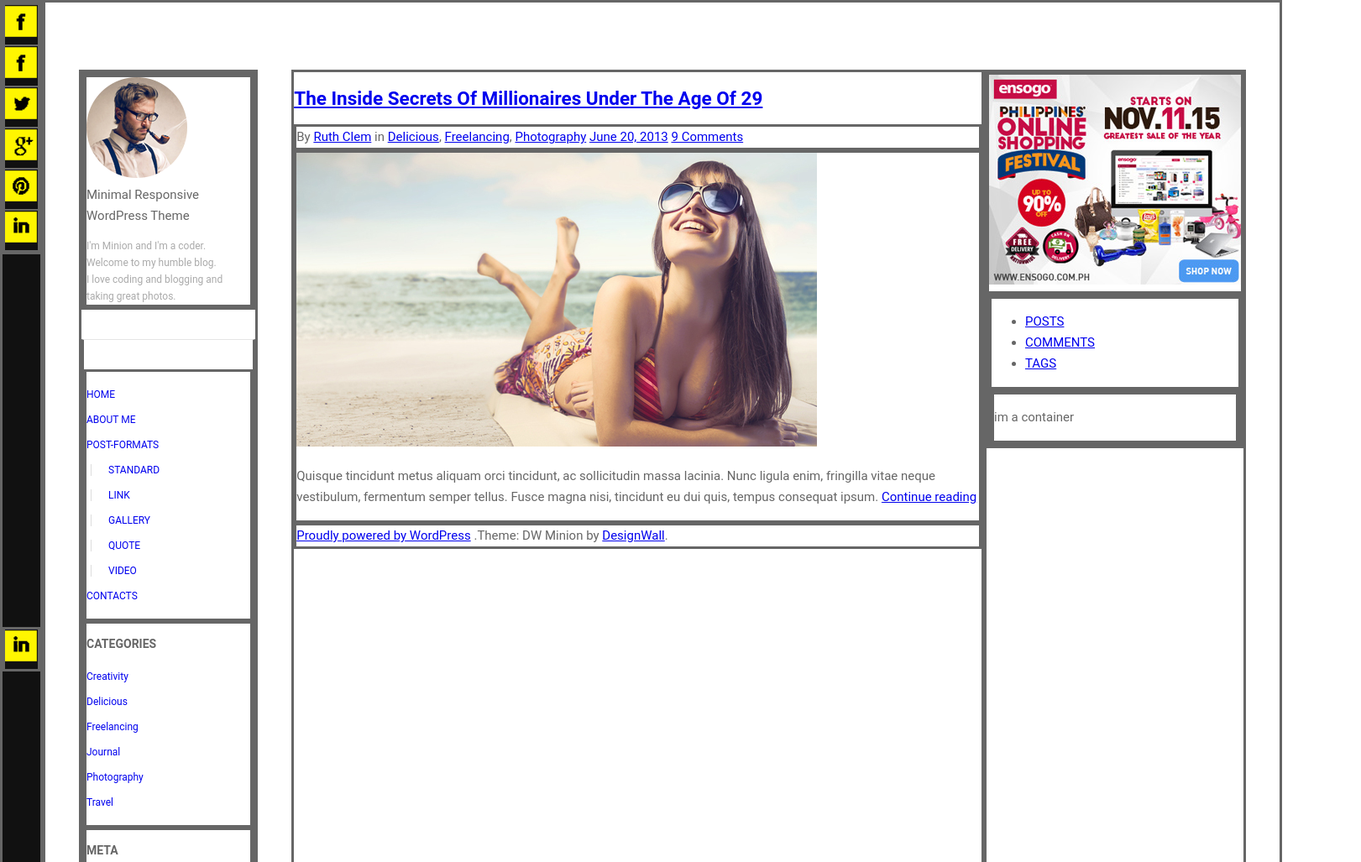
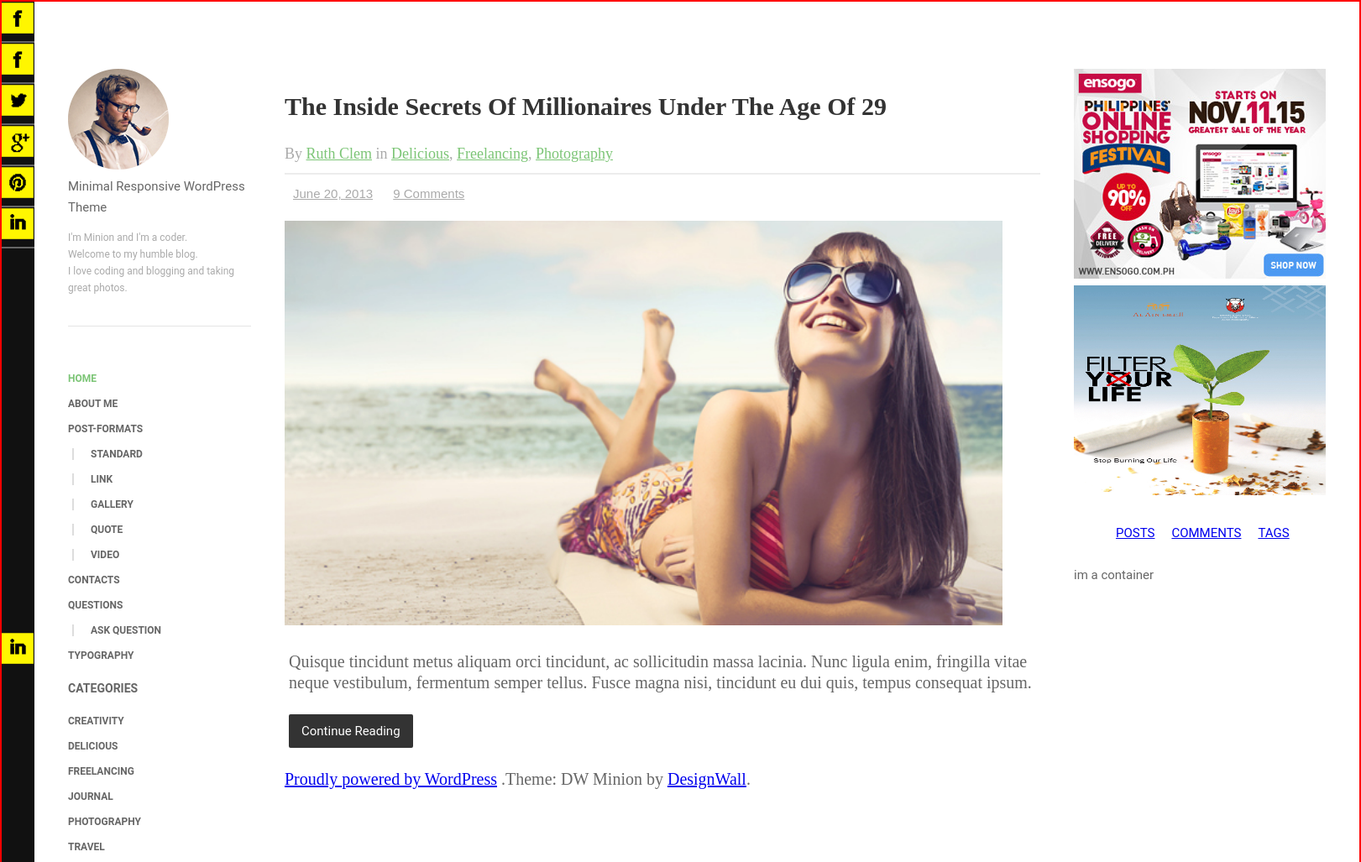
Before and after one commit to SienaSantos/ThirdAssignment, a plain HTML site: page index.html in a window 1280 px wide. Shown: the top 1027 px of the page at 84% size, 1621 px wide, since content can reach past the window. Drawn offline with Linux system fonts and the light colour scheme.

Commit message:
3rd assign 80 percent

```diff
--- a/css/Secrets.css
+++ b/css/Secrets.css
@@ -1,5 +1,5 @@
 body{
-  display: flex;
+  display: inline-flex;
   margin: 0;
   font-family: 'Roboto', "Helvetica Neue", Helvetica, Arial, sans-serif;
   font-size: 15px;
@@ -7,11 +7,11 @@ body{
   color: #666666;
   background-color: #ffffff;
   text-align: left;
-
+  border: 2px solid red;
 }
 
 div{
-  border: solid;
+
 }
 
 .header{
@@ -50,13 +50,14 @@ div{
   display:flex;
   padding: 40px;
   padding-top: 80px;
+  height: 100%;
 }
 .leftSection{
   float: left;
   position: relative;
-  margin-bottom: 30px;
   height: 100% !important;
-  width: 400px;
+  width: 218px;
+
 }
 .leftSection ul{
   list-style: none;
@@ -69,9 +70,19 @@ div{
 .leftNavBar{
   font-size: 12px;
   line-height: 20px;
+  font-weight: bold;
+  text-transform: uppercase;
+
+}
+.leftNavBar a{
+  color: #666666;
+}
+.leftNavBar a:hover{
+  color: #7cc576;
+  text-decoration: underline;
 }
 .pf-submenu{
-  border-left: 1px solid #dddddd;
+  border-left: 2px solid #dddddd;
   padding-left: 20px;
   margin-left: 5px;
   position: relative;
@@ -99,5 +110,87 @@ div{
 }
 .middleSection{
   margin-left: 40px;
+  margin-right: 40px;
+  font-family: 'Roboto Slab', serif;
+  width: 900px;
+  font-size: 20px;
+}
+.middleSection img{
+  width: 95%;
+  height: 60%;
+}
+.middleSection h2 a{
+  font-weight: 700;
+  line-height: 1.3;
+  color: #333333;
+  text-decoration: none;
+}
+.middleSection a:hover{
+  color: #7cc576;
+  text-decoration: underline;
+}
+.url-fn {
+  color: #7cc576;
+}
+
+.middleSection p{
+  word-wrap: break-word;
+  padding: 5px;
+}
+.entry-meta{
+  font-size: 18px;
+  color: #aaaaaa;
+}
+.date{
+  color: #aaaaaa;
+  padding: 10px;
+}
+.dateComment{
+  dateComment: flex;
+  border-top: 2px solid #ececec;
+  margin-top: 10px;
+  margin-bottom: 20px;
+  padding-top: 10px;
+  font-family: sans-serif;
+  font-size: 15px;
+}
+
+.btnContinue{
+  display: inline-block;
+  padding: 5px 15px;
+  margin-bottom: 0;
+  line-height: 30px;
+  font-size: 15px;
+  text-align: center;
+  vertical-align: middle;
+  cursor: pointer;
+  color: #ffffff;
+  border: none;
+  font-family: 'Roboto', "Helvetica Neue", Helvetica, Arial, sans-serif;
+  background-color: #333333;
+  text-transform: capitalize;
+  border-radius: 2px;
+  transition: background 0.2s;
+}
+
+.rightSection{
+  height: 100% !important;
+  width: 300px;
+}
+.ads{
+  display: block;
+}
+.rightSection img{
+  width: 100%;
+  height: 250px;
+}
+.recent-nav{
 
 }
+.rightSection ul{
+  list-style: none;
+  display: flex;
+}
+.rightSection ul li{
+  margin: 10px;
+}
--- a/index.html
+++ b/index.html
@@ -41,7 +41,7 @@
       <div class="leftNavBar">
         <div class="Home">
           <ul>
-            <li><a class ="homeNav" href="#">HOME</a></li>
+            <li><a class ="homeNav" style=" color: #7cc576;" href="#">HOME </a></li>
             <li><a class ="homeNav" href="#">ABOUT ME</a></li>
             <li><a class ="homeNav" href="#">POST-FORMATS</a></li>
               <ul>
@@ -52,6 +52,11 @@
                 <li><a class = "pf-submenu" href="#">VIDEO</a></li>
               </ul>
             <li><a class ="homeNav" href="#">CONTACTS</a></li>
+            <li><a class ="homeNav" href="#">QUESTIONS</a></li>
+            <ul>
+              <li><a class = "pf-submenu" href="#">ASK QUESTION</a></li>
+            </ul>
+            <li><a class ="homeNav" href="#">TYPOGRAPHY</a></li>
           </ul>
         </div>
         <div class="Categories">
@@ -84,24 +89,25 @@
           The Inside Secrets Of Millionaires Under The Age Of 29</a>
         </h2>
         <div class="entry-meta">By
-          <a class="url fn n" href="#">Ruth Clem</a>
+          <a class="url-fn" href="#">Ruth Clem</a>
           <span class="cat-links"> in
-            <a href="#">Delicious</a>,
-            <a href="#" >Freelancing</a>,
-            <a href="#" >Photography</a>
+            <a class="url-fn" href="#">Delicious</a>,
+            <a class="url-fn" href="#" >Freelancing</a>,
+            <a class="url-fn" href="#" >Photography</a>
           </span>
-          <span><a class = "date" href="#">June 20, 2013</a></span>
-          <span ><a class = "date" href="#">9 Comments</a></span>
+          <div class="dateComment">
+            <a class = "date" href="#">June 20, 2013</a>
+            <a class = "date" href="#">9 Comments</a>
+          </div>
         </div>
       </header>
 
       <div class="article">
         <a href="#"
-          rel="bookmark"><img width="620" height="350"
-          src="images/beach.jpg" alt="The Inside Secrets Of Millionaires Under The Age Of 29!">
+          rel="bookmark"><img src="images/beach.jpg" alt="The Inside Secrets Of Millionaires Under The Age Of 29!">
         </a>
         <p>Quisque tincidunt metus aliquam orci tincidunt, ac sollicitudin massa lacinia. Nunc ligula enim, fringilla vitae neque vestibulum, fermentum semper tellus. Fusce magna nisi, tincidunt eu dui quis, tempus consequat ipsum.
-          <a href="#">
+          <br><br><a href="#">
             <span class="btnContinue">Continue reading</span>
           </a>
         </p>
@@ -115,6 +121,8 @@
     <div class="rightSection">
       <div class="ads">
         <img src="images/ad.jpg" alt="advertisement" >
+        <img src="images/smoking.jpg" alt="advertisement" >
+
       </div>
       <div class="recent">
         <div class="recent-nav">
```
Also changed, not shown: images/smoking.jpg (added).
